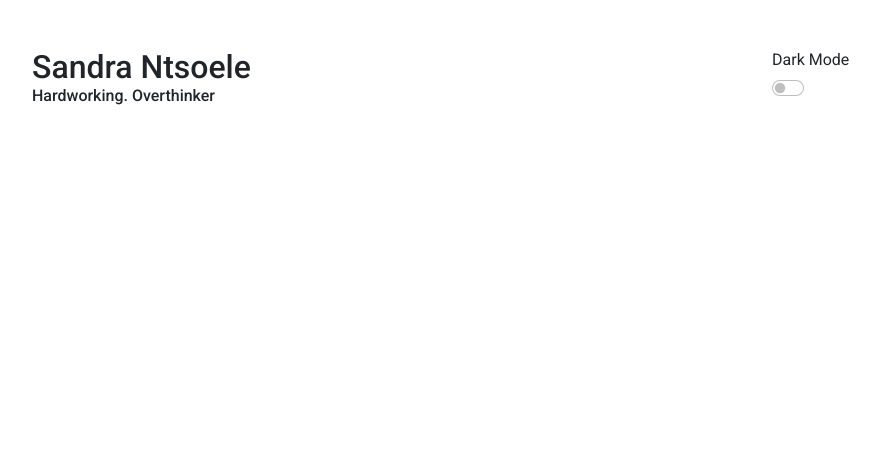
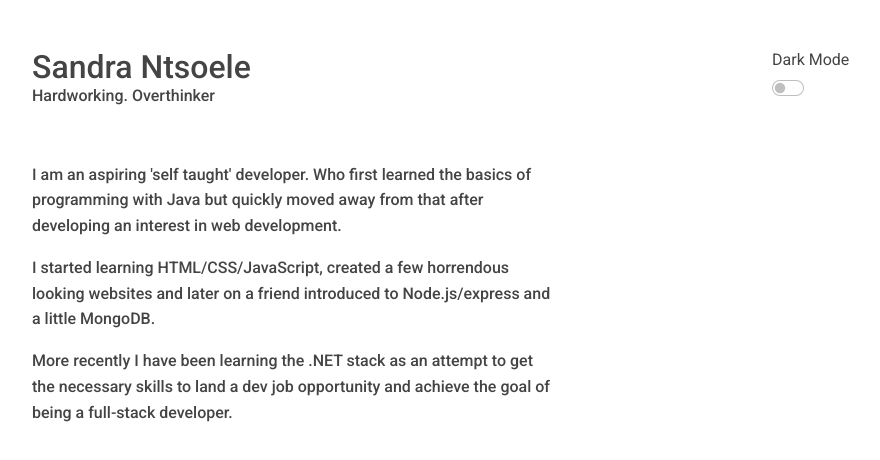
Before and after one commit to sandra-ntsoele/portfolio, a React (Create React App) app: page / in a window 1280 px wide. Shown: the top 460 px of the page, without its empty margins (86-966 px from the left). Built offline with nearby package versions, Linux system fonts and the light colour scheme.

Commit message:
created the about-me component

```diff
--- a/src/App.js
+++ b/src/App.js
@@ -1,9 +1,11 @@
 import Header from "./components/Header";
+import AboutMe from "./components/AboutMe";
 
 function App() {
   return (
     <>
       <Header />
+      <AboutMe />
     </>
   );
 }
--- /dev/null
+++ b/src/components/AboutMe.js
@@ -0,0 +1,17 @@
+function AboutMe () {
+   return (
+      <section className="col-6">
+         <p className="mt-5">
+            I am an aspiring 'self taught' developer. Who first learned the basics of programming with Java but quickly moved away from that after developing an interest in web development.
+         </p>
+         <p>
+            I started learning HTML/CSS/JavaScript, created a few horrendous looking websites and later on a friend introduced to Node.js/express and a little MongoDB.
+         </p>
+         <p>
+            More recently I have been learning the .NET stack as an attempt to get the necessary skills to land a dev job opportunity and achieve the goal of being a full-stack developer.
+         </p>
+      </section>
+   );
+}
+
+export default AboutMe;
--- a/src/index.css
+++ b/src/index.css
@@ -3,4 +3,11 @@ body {
    font-family: 'Roboto', sans-serif;
    -webkit-font-smoothing: antialiased;
    -moz-osx-font-smoothing: grayscale;
+   color: #444444;
 }
+
+p
+{
+   font-weight: 500;
+   line-height: 1.6111em;
+}
```
Also changed, not shown: src/components/AboutMyself.js (deleted).
